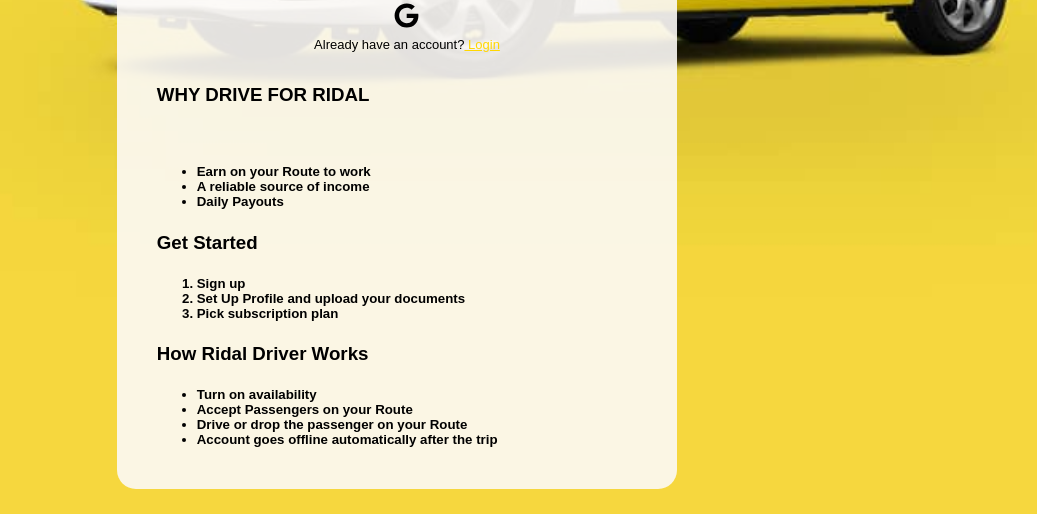
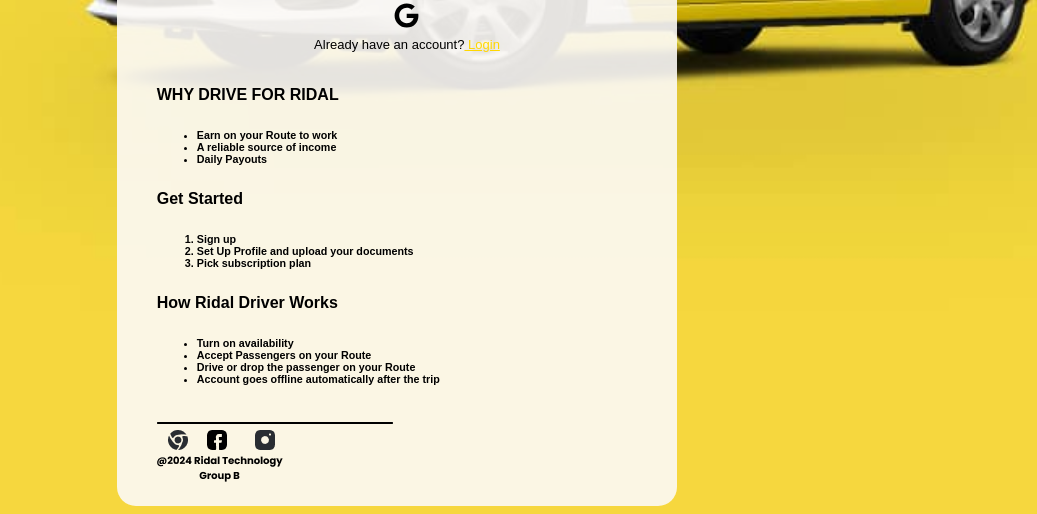
Before and after one commit to thatnoahboy/RIDAL, a PHP site: page /signup-driver.html in a window 1280 px wide. Shown: the part 700-1214 px from the top of the page, without its empty margins (243-1280 px from the left). Before the commit the page ends 1189 px from the top, so only its background shows below. Run offline with PHP 8.4, Linux system fonts and the light colour scheme.

Commit message:
imported social media pfps to add to the drivers signup signUpPage1

```diff
--- a/signUpPage1.css
+++ b/signUpPage1.css
@@ -17,6 +17,10 @@ body {
 
 h2 {
   color: rgb(243, 164, 17);
+  font-weight: 900;
+}
+
+h4 {
   font-weight: 900;
 }
 
--- a/signup-driver.html
+++ b/signup-driver.html
@@ -45,28 +45,34 @@
         <p>Already have an account?<a href="./signInPage.html"> Login</a></p>
       </div>
       <div class="write-ups-under">
-        <p><h3>WHY DRIVE FOR RIDAL </h3><br>
-    <h5><ul>
+        <p><h4>WHY DRIVE FOR RIDAL </h4>
+    <h6><ul>
         <li>Earn on your Route to work</li>
         <li>A reliable source of income</li>
         <li>Daily Payouts</li>
-    </ul></h5>
+    </ul></h6>
 
-        <h3>Get Started</h3>
-    <h5><ol>
+        <h4>Get Started</h4>
+    <h6><ol>
         <li>Sign up</li>
         <li>Set Up Profile and upload your documents</li>
         <li>Pick subscription plan</li>
-    </ol></h5>
+    </ol></h6>
 
-        <h3>How Ridal Driver Works</h3>
+        <h4>How Ridal Driver Works</h4>
         <ul>
-            <h5><li>Turn on availability</li>
+            <h6><li>Turn on availability</li>
             <li>Accept Passengers on your Route</li>
             <li>Drive or drop the passenger on your Route</li>
             <li>Account goes offline automatically after the trip</li>
-        </h5>
+        </h6>
         </ul></p>
+        <div class="socials">
+          <img src="Line 2.png" alt=""><br>
+          <img src="Frame 225.png" alt=""><br>
+          <img src="B.png" alt=""><br>
+
+        </div>
     </div>
 
 
--- a/stylesheet1.css
+++ b/stylesheet1.css
@@ -59,6 +59,12 @@
     transform: translateX(-50%);
 }
 
+.socials {
+    /* display: flex; */
+    /* flex-direction: column; */
+    align-self: center;
+}
+
 @media only screen and (max-width: 768px) {
     .container {
         height: 600px;
```
Also changed, not shown: B.png (added), Frame 225.png (added), Line 2.png (added).
